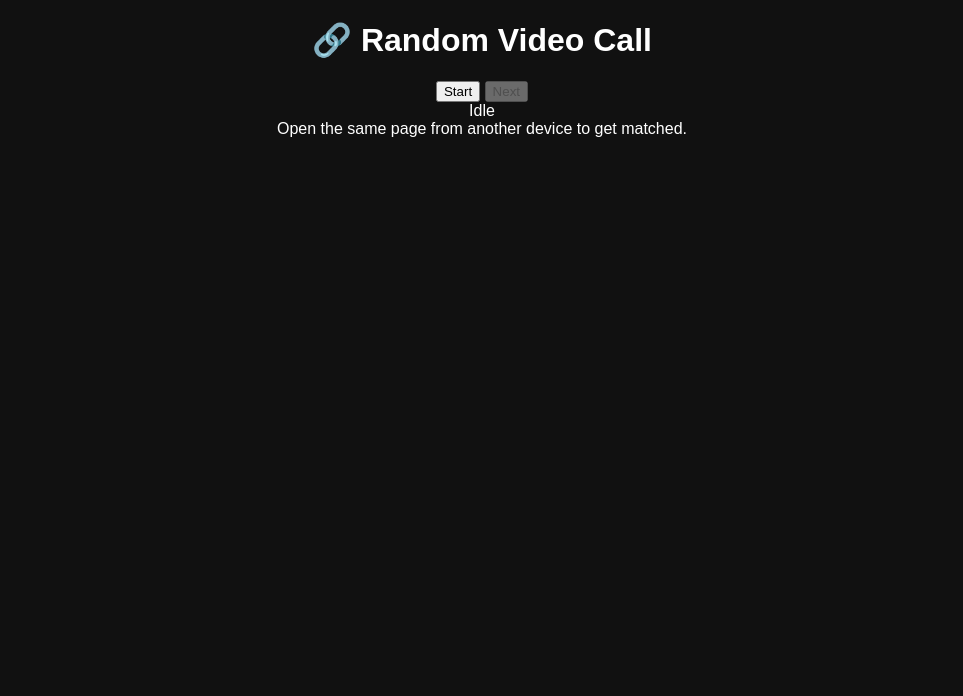
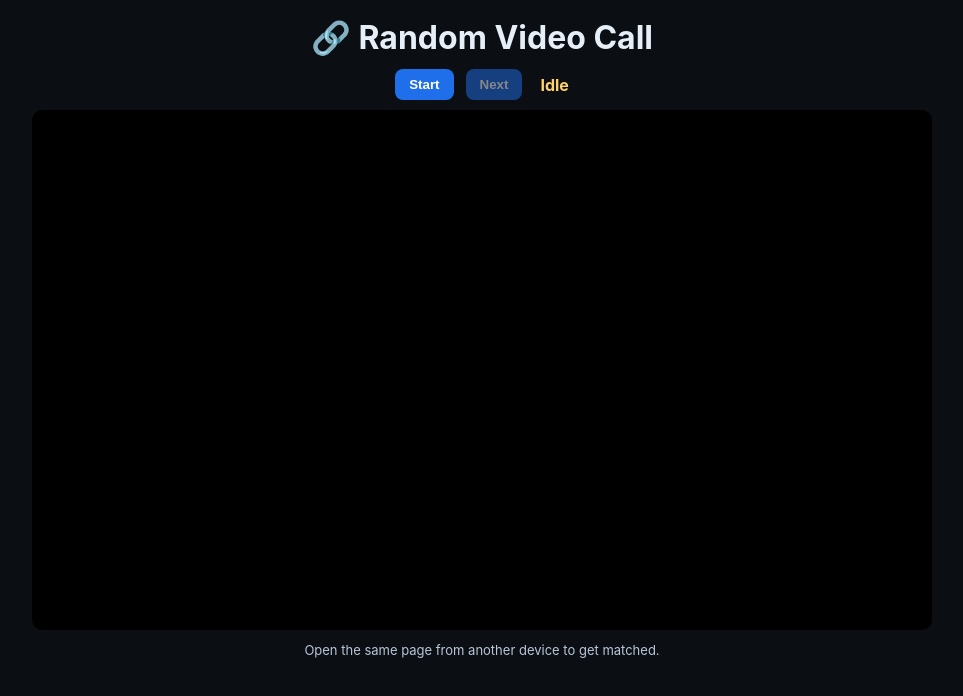
Before and after one commit to websmash0-art/random-video-call, a website: page public/index.html in a window 1280 px wide. Shown: the whole page, without its empty margins (158-1121 px from the left). Drawn offline with Linux system fonts and the light colour scheme.

Commit message:
Update style.css

```diff
--- a/public/style.css
+++ b/public/style.css
@@ -1,21 +1,16 @@
 body {
-    background: #111;
-    color: #fff;
-    text-align: center;
-    font-family: Arial, sans-serif;
+  background: #0b0f13;
+  color: #e6eef8;
+  font-family: Inter, Arial, sans-serif;
+  margin: 0;
+  padding: 12px;
 }
-
-#videos {
-    display: flex;
-    justify-content: center;
-    gap: 10px;
-    margin-top: 20px;
-}
-
-video {
-    width: 45%;
-    height: 300px;
-    background: #000;
-    border: 2px solid #444;
-    border-radius: 10px;
-}
+.container { max-width: 900px; margin: 0 auto; }
+h1 { text-align: center; margin: 6px 0 12px; }
+.controls { display:flex; gap:12px; align-items:center; justify-content:center; margin-bottom:10px; }
+button { padding:8px 14px; border-radius:8px; border:0; background:#1f6feb; color:white; font-weight:700; cursor:pointer; }
+button:disabled { opacity:0.5; cursor:default; }
+.roomInfo { text-align:center; margin:10px 0; color:#9be7ff; }
+.meet { width:100%; height:520px; background:#000; border-radius:10px; overflow:hidden; }
+.help { text-align:center; margin-top:12px; color:#b9c6d9; font-size:13px; }
+#status { font-weight:700; color:#ffd166; margin-left:6px; }
```
